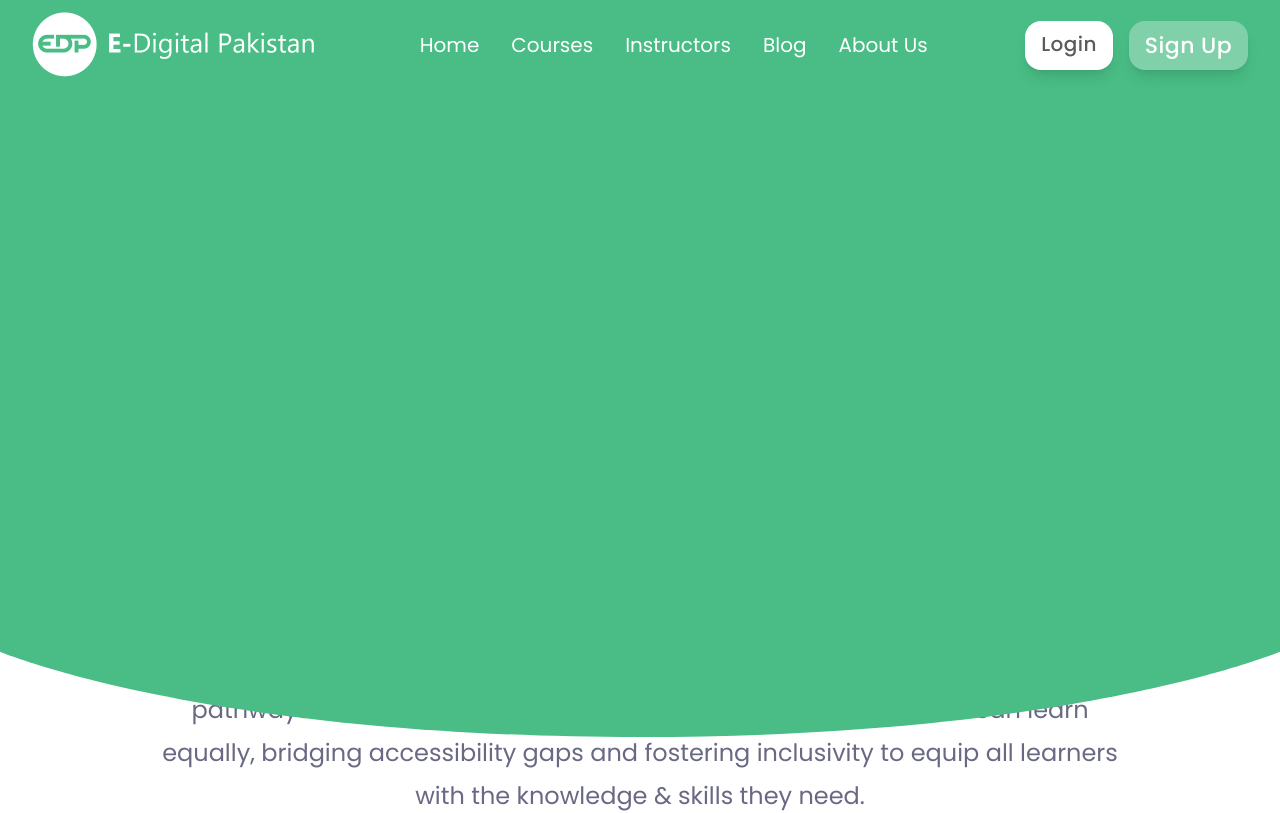
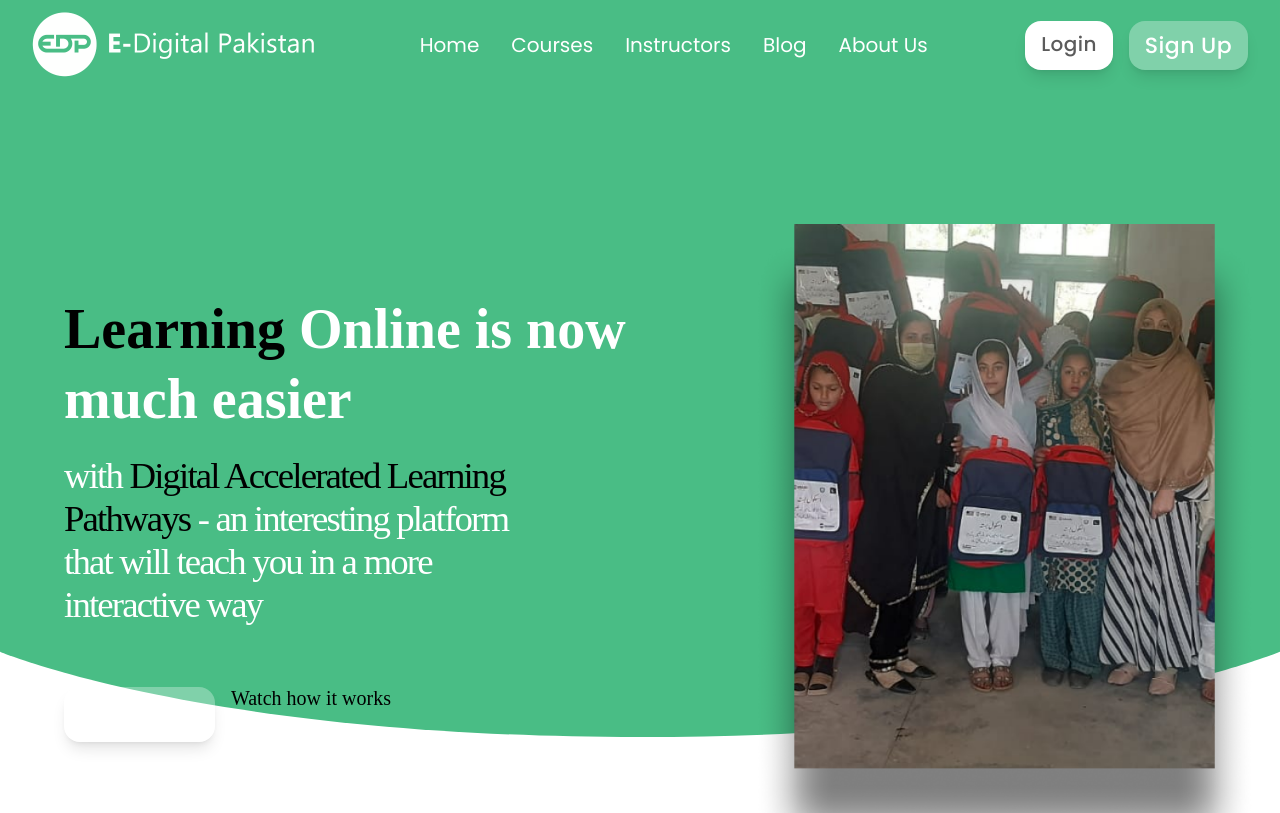
Before and after one commit to CodingBySahil/EDigitalPakistan, a React (Vite) app in the folder EDPProject/: page / in a window 1280 px wide. Shown: the top 813 px of the page. Built offline with nearby package versions, Linux system fonts and the light colour scheme.

Commit message:
routes are modified in app.jsx

```diff
--- a/EDPProject/src/App.jsx
+++ b/EDPProject/src/App.jsx
@@ -52,10 +52,10 @@ function App() {
 
   return (
     <Routes>
-      <Route path="/" element={<Landing />} />
+      <Route path="/" element={<Wrapper />} />
       <Route path="/login" element={<Login />} />
       <Route path="/register" element={<Register />} />
-      <Route path="/test" element={<Wrapper/>} />
+      <Route path="/test" element={<Landing/>} />
       <Route path="/navtest" element={<GroupComponent1/>} />
     </Routes>
   );
```
